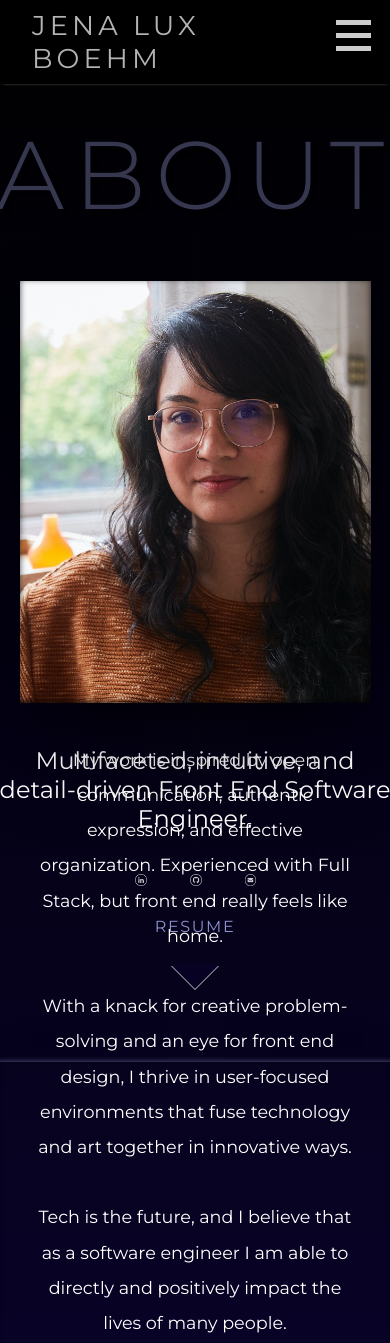
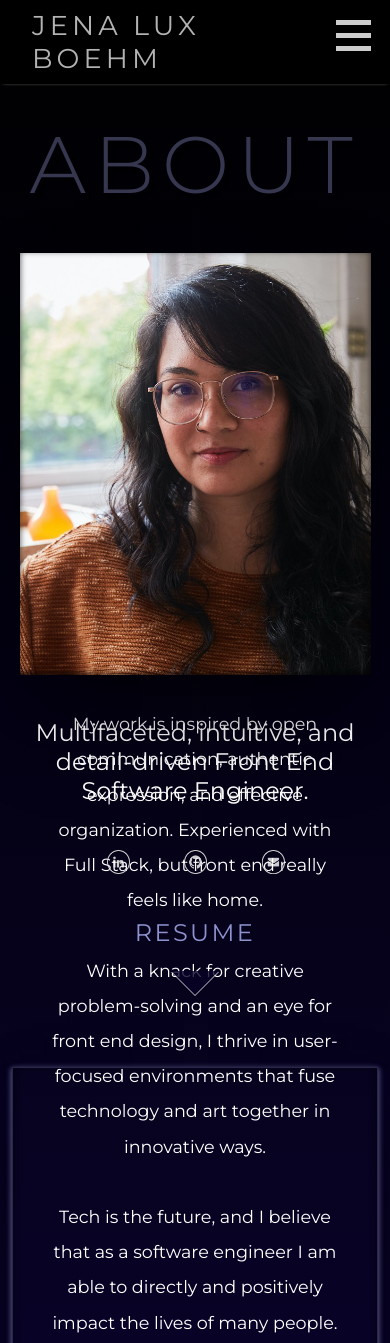
Before and after one commit to jena-boehm/portfolio-site, a React app: page /about in a window 390 px wide. Shown: the top 1343 px of the page. Built offline with nearby package versions, Linux system fonts and the light colour scheme.

Commit message:
socials ipad pro responsive

```diff
--- a/src/components/about/About.css
+++ b/src/components/about/About.css
@@ -235,7 +235,7 @@ html {
                 .rightTop {
 
                     .titleTop {
-                        font-size: 6em;
+                        font-size: 5em;
                         letter-spacing: 0.1em;
                         margin: 0 0 0.5em 0;
                         padding: 0;
@@ -306,6 +306,10 @@ html {
                 width: 100%;
                 margin: 2em 0 1em 0;
             }
+
+            .scroll {
+                margin: 1vh 0 6vh 0;
+            }
         }
 
     }
--- a/src/components/home/Home.css
+++ b/src/components/home/Home.css
@@ -49,7 +49,7 @@
     .homeAbout {
 
         .scrollLocation {
-            margin-bottom: 12vh;
+            margin-bottom: 13vh;
         }
     }
 
--- a/src/components/socials/Socials.css
+++ b/src/components/socials/Socials.css
@@ -90,16 +90,36 @@
 }
 
 @media (min-width: 1500px) {
-.socialsContainer {
+    .socialsContainer {
 
-    .icons {
+        .icons {
 
-        .iconContainer {
+            .iconContainer {
 
-            .iconBottom {
-                width: 2.5vw;
+                .iconBottom {
+                    width: 2.5vw;
+                }
             }
         }
     }
 }
+
+@media (max-width: 1100px) {
+    .socialsContainer {
+
+        .icons {
+
+            .iconContainer {
+                width: 25%;
+
+                .iconBottom {
+                    width: 6vw;
+                }
+            }
+        }
+
+        button {
+            font-size: 1.5em;
+        }
+    }
 }
```
